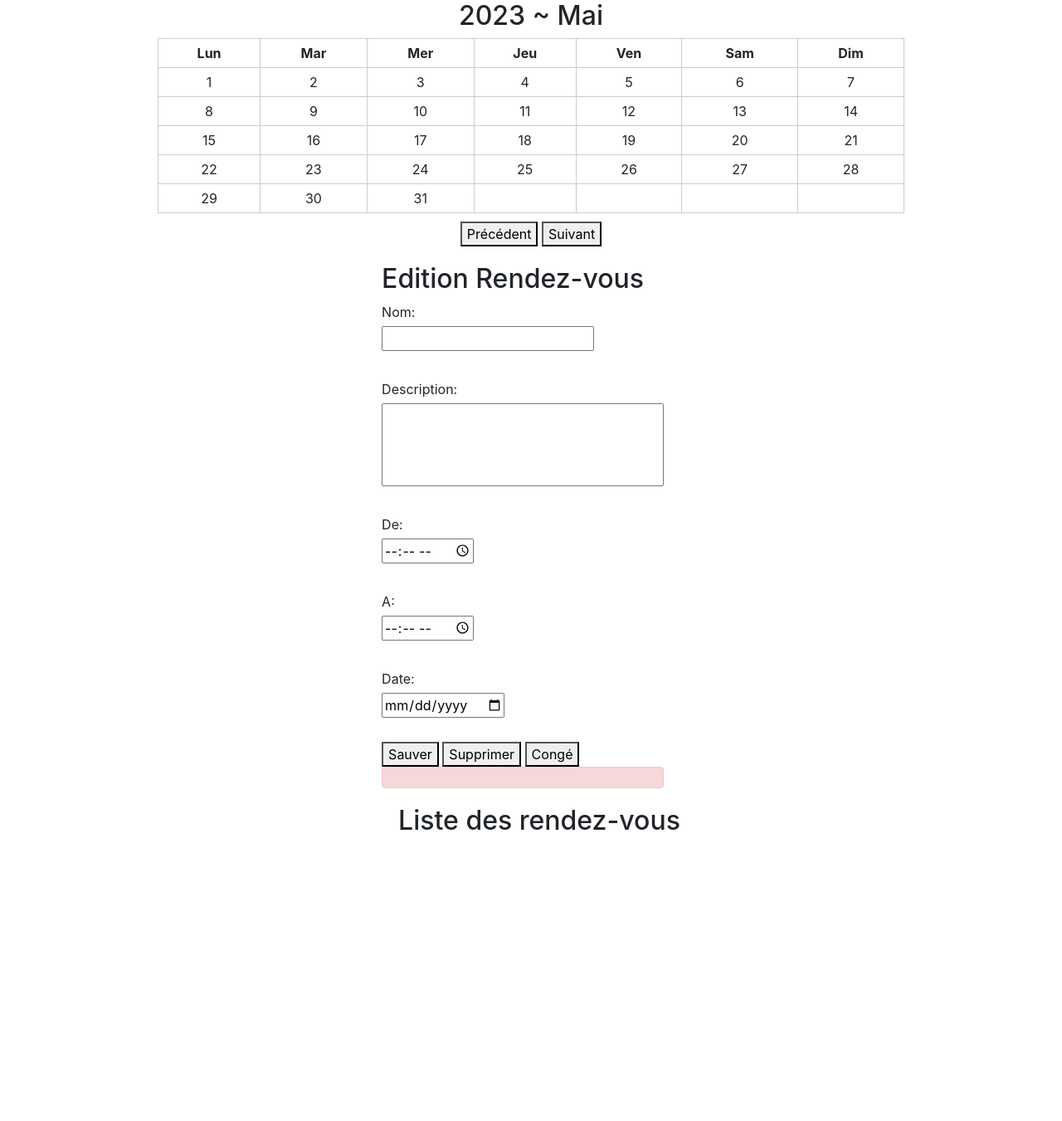
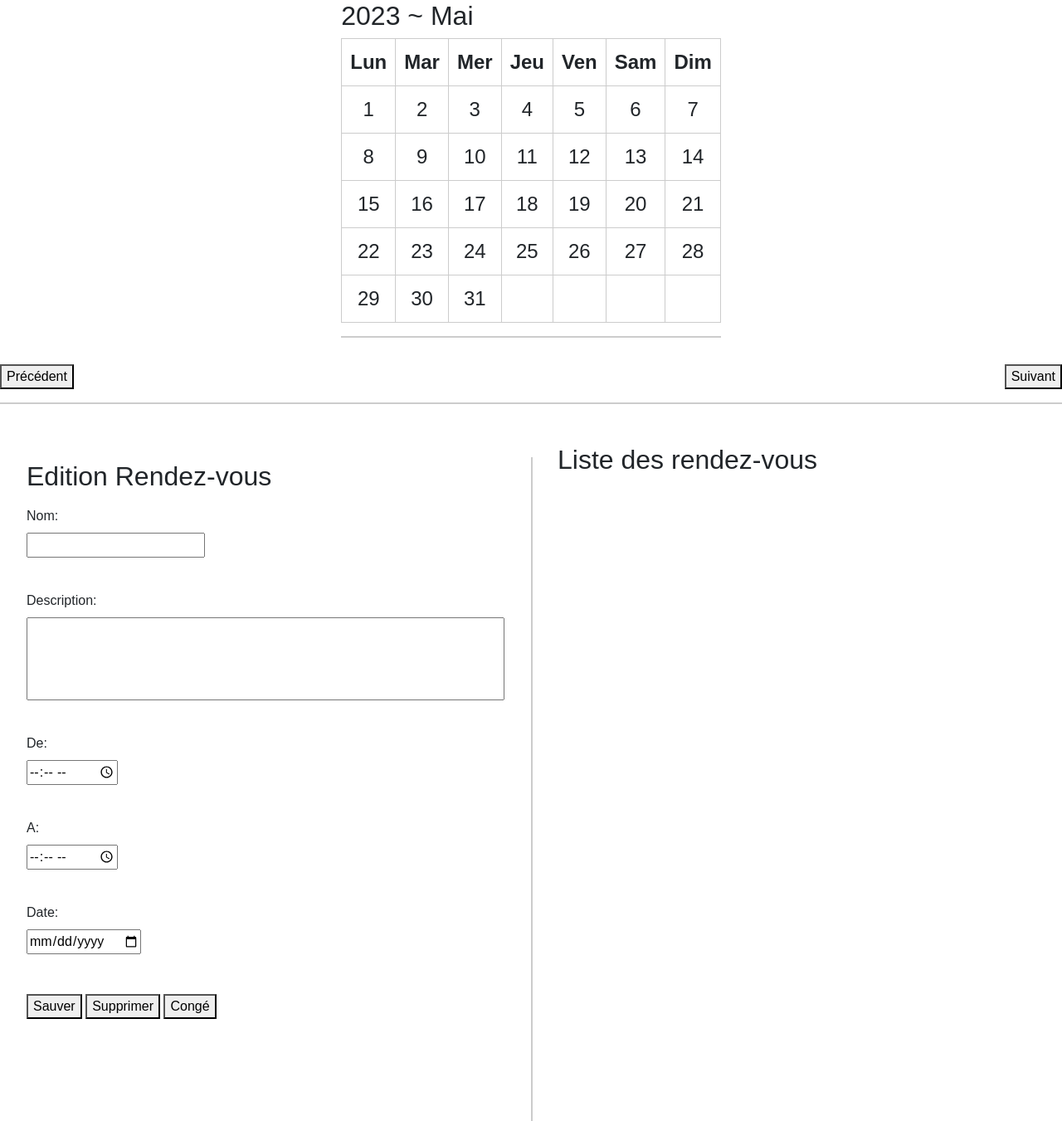
Before and after one commit to jDevID/Agenda-WebBasics, a PHP site: page /views/list_appointments_view.php in a window 1280 px wide. Shown: the whole page at 83% size. Before the commit the page ends 1000 px from the top, so only its background shows below. Run offline with PHP 8.4, Linux system fonts and the light colour scheme.

Commit message:
updated calendar.css, added style to calendar&container, delete button, general display (larger)

```diff
--- a/public/css/calendar.css
+++ b/public/css/calendar.css
@@ -1,35 +1,50 @@
 body {
+    font-family: Arial, sans-serif;
+}
+
+#calendarContainer {
     display: flex;
     flex-direction: column;
     align-items: center;
-    width: 100%;
-}
-
-.calendar-container {
-    width: 100%;
-    max-width: 900px; /* Adjust this value to change the calendar's maximum size */
-    text-align: center;
+    margin-bottom: 2rem;
 }
 
 .calendar-controls {
-    margin-top: 10px;
+    display: flex;
+    justify-content: space-between;
+    width: 100%;
+    margin-top: 1rem;
 }
 
 .content {
-    flex-direction: row;
-    max-width: 1400px; /* Adjust this value to change the content's maximum size */
+    display: flex;
+    justify-content: space-around;
+    max-width: 1400px;
+        margin: 0 auto;
 }
 
-.left-column {
-    flex: 1;
-    padding-right: 20px;
-    box-sizing: border-box;
+.left-column,
+.right-column {
+    width: 45%;
 }
 
-.right-column {
-    flex: 1;
-    padding-left: 20px;
-    box-sizing: border-box;
+#rendezvousForm {
+    display: flex;
+    flex-direction: column;
+}
+
+#rendezvousForm label,
+#rendezvousForm input,
+#rendezvousForm textarea {
+    margin: 0.5rem 0;
+}
+
+#rendezvousForm button {
+    margin: 1rem 0;
+}
+
+#formError {
+    display: none;
 }
 
 #rendezvousList {
@@ -38,28 +53,36 @@
 }
 
 #rendezvousList li {
-    margin: 10px 0;
-    padding: 10px;
-    background-color: #f0ad4e;
+    border: 1px solid #ccc;
     border-radius: 5px;
+    padding: 0.5rem;
+    margin: 0.5rem 0;
 }
 
-
-
-.month-container {
-    border-collapse: collapse;
+.delete-button {
+    background-color: #f44336;
+    color: white;
+    border: none;
+    cursor: pointer;
+    text-align: center;
+    display: inline-block;
+    font-size: 16px;
+    margin: 4px 2px;
+    padding: 8px 12px;
 }
 
+/* Calendar styles */
 .month-container table {
     border-collapse: collapse;
     width: 100%;
     text-align: center;
+        font-size: 1.5rem;
 }
 
 .month-container td,
 .month-container th {
     border: 1px solid #ccc;
-    padding: 5px;
+    padding: 10px;
 }
 
 .selected-day {
@@ -67,9 +90,29 @@
     color: white;
 }
 
-/*
-Gestion rendez vous
-*/
+
+/* Separator line */
+.calendar-container::after {
+    content: "";
+    display: block;
+    width: 100%;
+    height: 2px;
+    background-color: #ccc;
+    margin: 1rem 0;
+}
+
+.content::after {
+    content: "";
+    display: block;
+    width: 2px;
+    height: 100%;
+    background-color: #ccc;
+    position: absolute;
+    left: 50%;
+    margin: 1rem 0;
+}
+
+/* Rendezvous form styles */
 .rendezvous-form {
     margin: 20px 0;
 }
@@ -86,3 +129,13 @@
     height: 100px;
     resize: none;
 }
+/* not effective: align hours input oon a row*/
+/*.hour-inputs {*/
+/*    display: flex;*/
+/*    justify-content: space-between;*/
+/*}*/
+
+/*.hour-inputs label,*/
+/*.hour-inputs input {*/
+/*    display: inline;*/
+/*}*/
```
